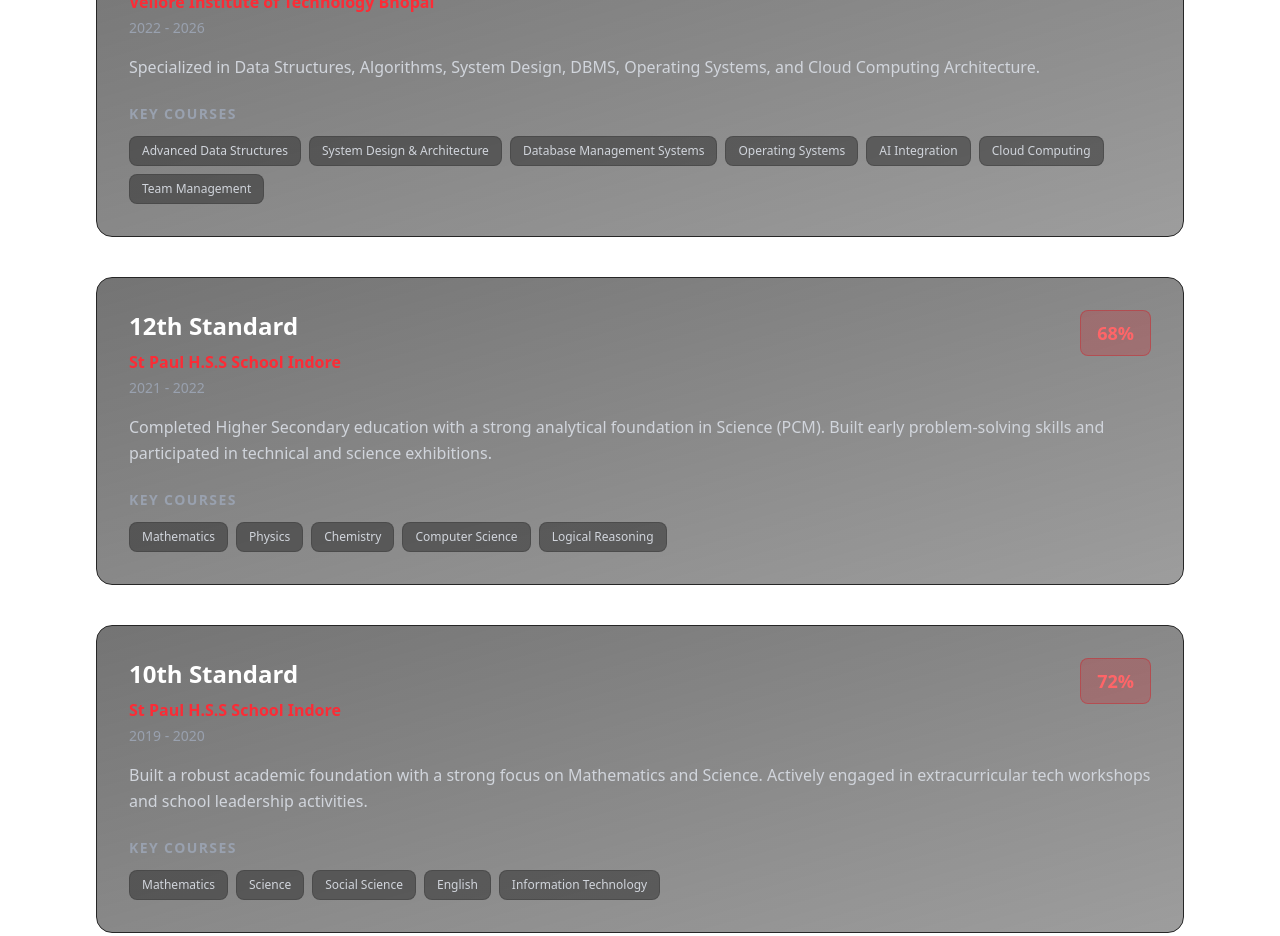
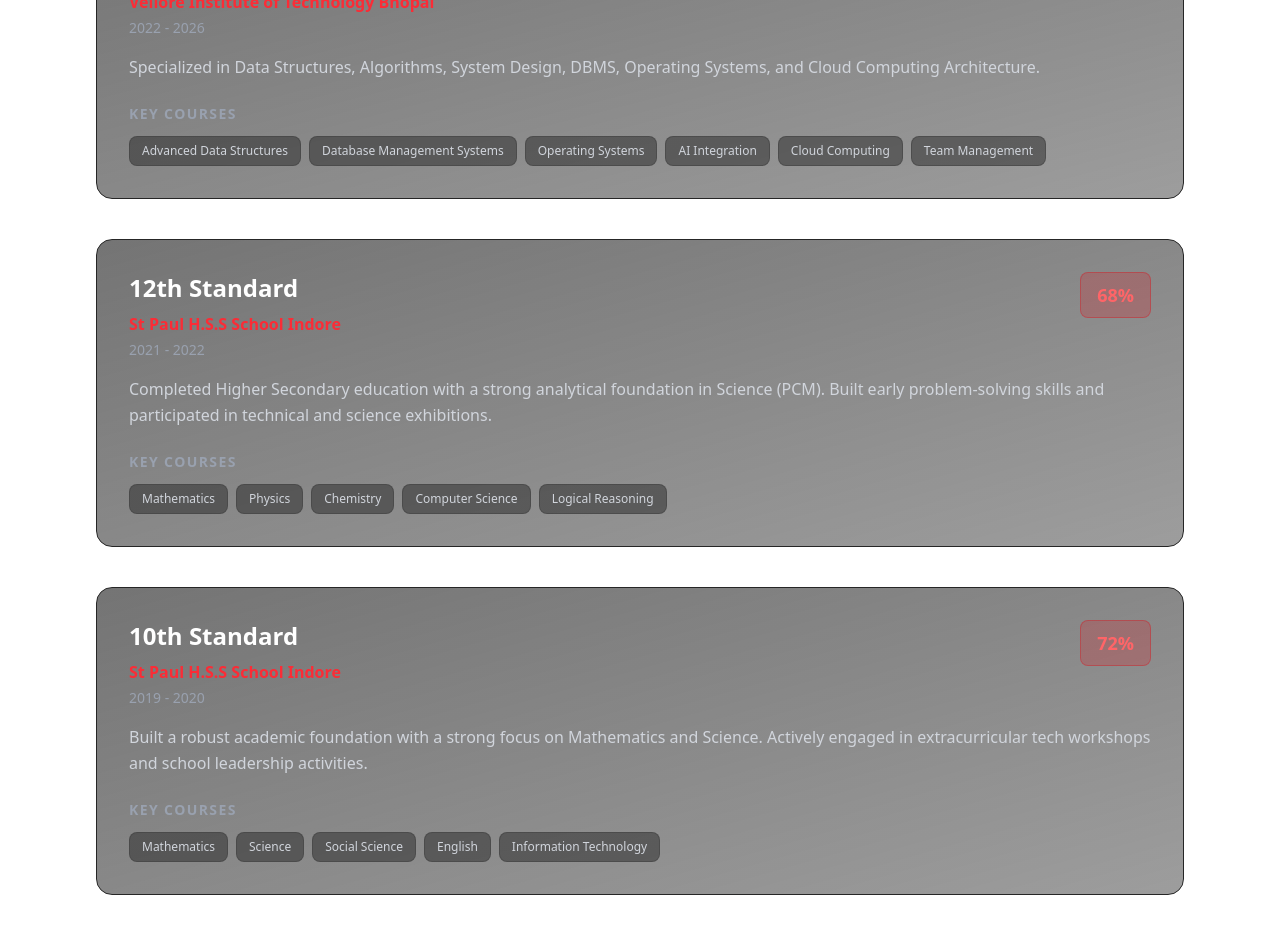
Before and after one commit to Jainakarsh27/Akarsh_Portoflio_Jain, a Next.js app: page / in a window 1280 px wide. Shown: the part 2280-3216 px from the top of the page. Built offline with nearby package versions, Linux system fonts and the light colour scheme.

Commit message:
Remove course 'System Design & Architecture'
Removed 'System Design & Architecture' from the courses list.

```diff
--- a/components/education.tsx
+++ b/components/education.tsx
@@ -13,7 +13,6 @@ const educationData = [
       "Specialized in Data Structures, Algorithms, System Design, DBMS, Operating Systems, and Cloud Computing Architecture.",
     courses: [
       "Advanced Data Structures",
-      "System Design & Architecture",
       "Database Management Systems",
       "Operating Systems",
       "AI Integration",
```
